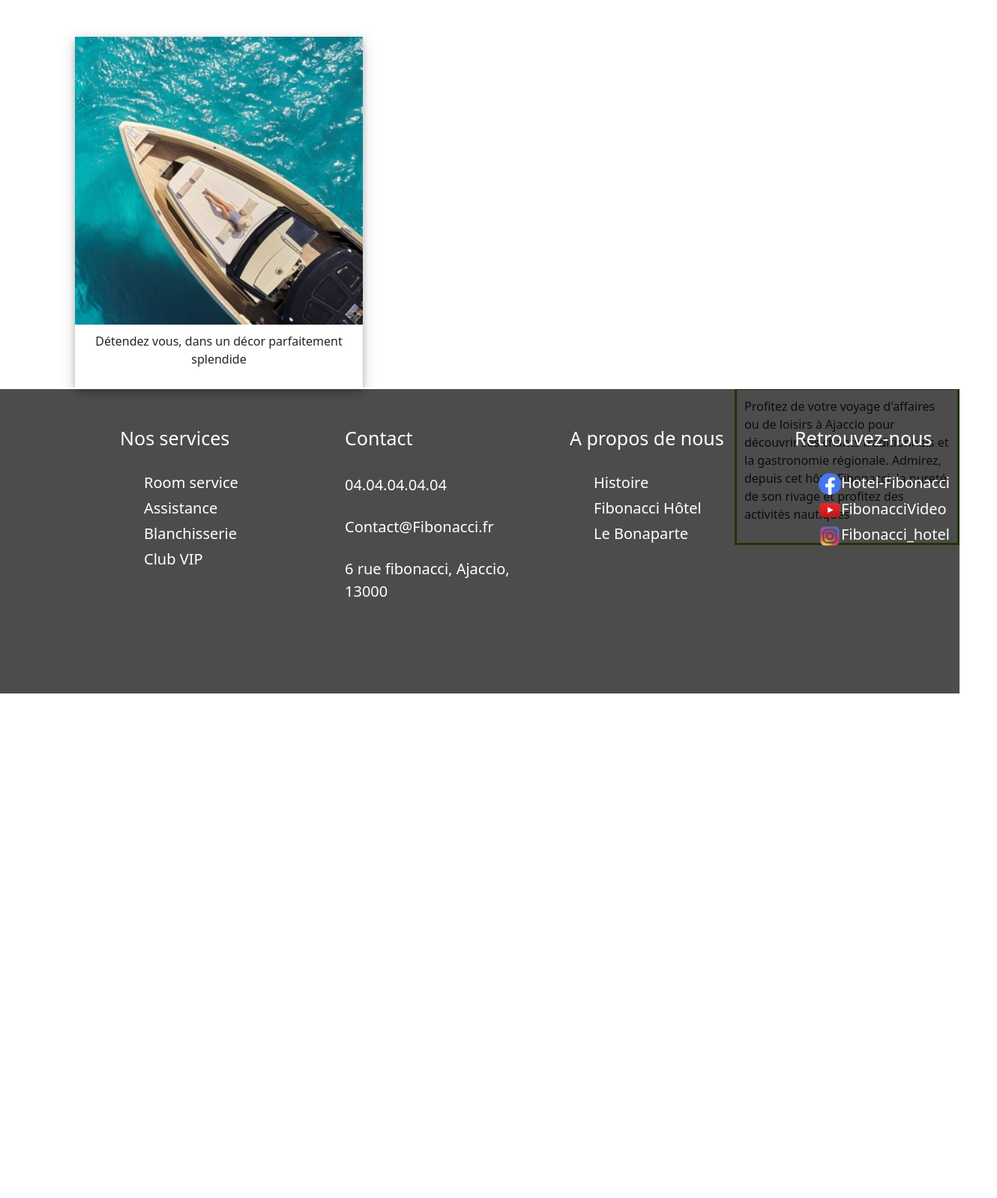
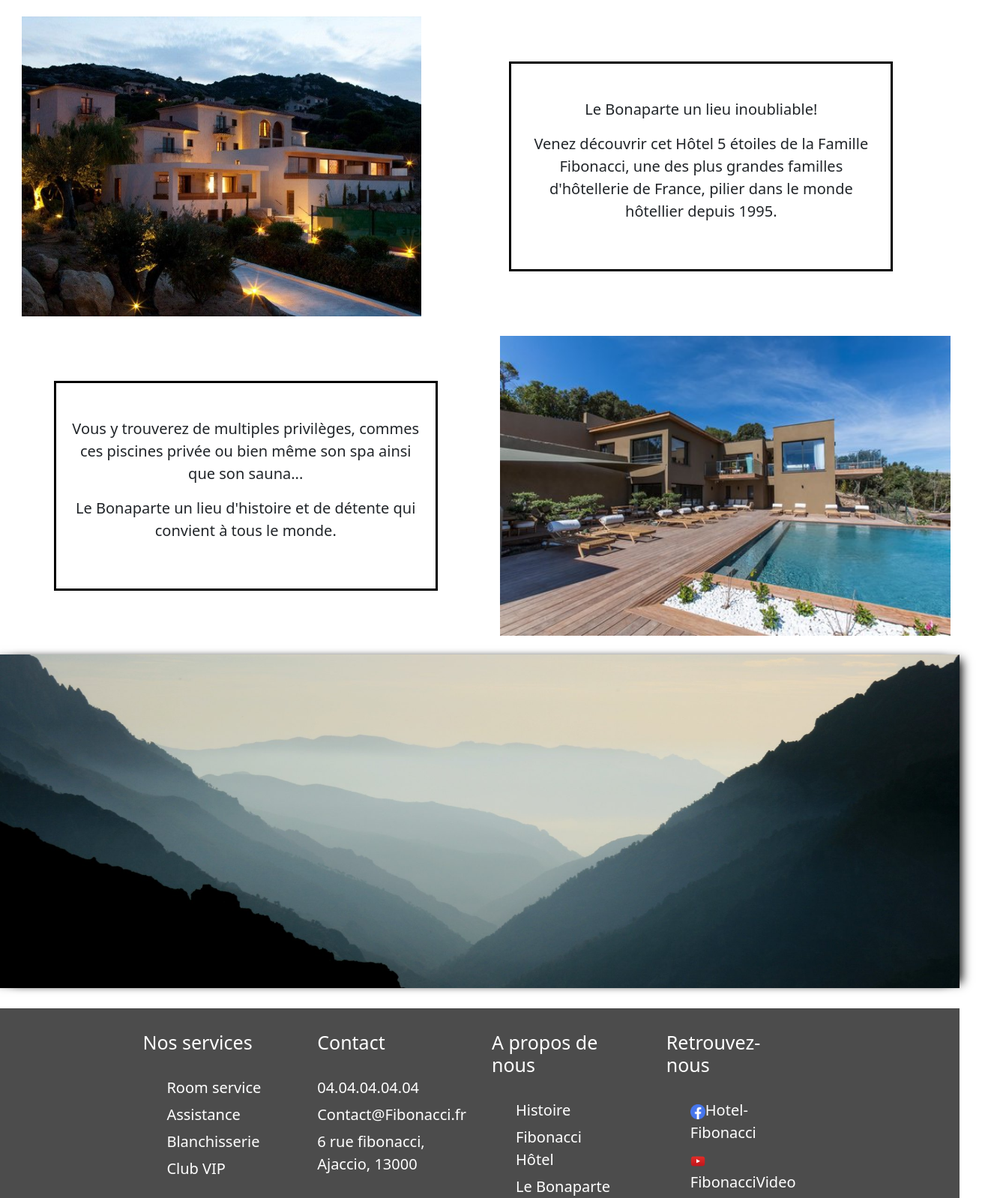
Before and after one commit to anislrg/hotel-fibo, a plain HTML site: page codefibo/index.html in a window 1280 px wide. Shown: the part 1060-2658 px from the top of the page at 75% size, 1330 px wide, since content can reach past the window. Before the commit the page ends 1985 px from the top, so only its background shows below. Drawn offline with nearby package versions, Linux system fonts and the light colour scheme.

Commit message:
modif footer, accueil, module de réservation

```diff
--- /dev/null
+++ b/codefibo/accueil.css
@@ -0,0 +1,19 @@
+
+ .Partie-une, .partie-deux, .partie-trois {
+    background-color: hsla(0, 0%, 100%, 0.50);
+    text-align: center;
+    color: black;
+    height: 23%;
+    margin: auto;
+    margin-top: 2%;
+    margin-bottom: 2%;
+    background-repeat: no-repeat;
+    max-width: 100%;
+    max-height: 100%;
+ }
+ .Partie-une {
+    background-image: url(assets/Brume.jpg);
+    background-position: center center;
+    background-size: 100%;
+   box-shadow: -10px 0px 13px -7px #000000, 10px 0px 13px -7px #000000, 0px 0px 5px 7px rgba(0,0,0,0);
+ }
--- a/codefibo/index.html
+++ b/codefibo/index.html
@@ -4,6 +4,7 @@
 		<title>Hotel Fibonacci</title>
 		<meta charset="utf-8">
 		<link href="style.css" rel="stylesheet" type="text/css" />
+		<link href="accueil.css" rel="stylesheet" type="text/css" />
 		<link href="https://cdn.jsdelivr.net/npm/bootstrap@5.1.3/dist/css/bootstrap.min.css" rel="stylesheet" integrity="sha384-1BmE4kWBq78iYhFldvKuhfTAU6auU8tT94WrHftjDbrCEXSU1oBoqyl2QvZ6jIW3" crossorigin="anonymous">
 		<link rel="stylesheet" href="caroussel.css">
 		<script src="https://ajax.googleapis.com/ajax/libs/jquery/3.6.0/jquery.min.js"></script>
@@ -65,24 +66,38 @@
 			<div id="music-container"></div>
 		</div>
 		<!-- Texte -->
+		<div class="Napo"></div>
 		<h1>Le Fibonacci Bonaparte</h1>
 			<div class="line-top"></div>
 				<p class="about"> Ajaccio, aux alentours de la ville avec vue sur la mer, Le Bonaparte écrit son histoire depuis les années 80. Elle nous raconte l'évolution de celui-ci au fur et à mesure du temps et des âges.</p>
 				<p class="about"></p>
 				<p class="about">Profitez de votre voyage d'affaires ou de loisirs à Ajaccio pour découvrir la maison Bonaparte, ses chants traditionnels et la gastronomie régionale. Admirez, depuis cet hôtel Fibonacci, la pureté de son rivage et profitez des activités nautiques.</p>
+				</div>
+			<div class="activite">
+				<img  class="img-activite" src="assets/Facade1.jpg" alt="">
+				<div class="text-activite">
+					<p>
+						Le Bonaparte un lieu inoubliable!
+					</p>
+					<p>
+						Venez découvrir cet Hôtel 5 étoiles de la Famille Fibonacci, une des plus grandes familles d'hôtellerie de France, pilier dans le monde hôtellier depuis 1995.
+					</p>
+				</div>
+			</div>
+			<div class="activite1">
+				<div class="text-activite">
+					<p>
+						Vous y trouverez de multiples privilèges, commes ces piscines privée ou bien même son spa ainsi que son sauna...
+					</p>
+					<p>
+						Le Bonaparte un lieu d'histoire et de détente qui convient à tous le monde.
+					</p>
+				</div>
+				<img  class="img-activite" src="assets/facade.2jpg.jpg" alt="">
+			</div>
+			<div class="Partie-une">
+			</div>
 
-		<!-- couroussel 2-->
-		<div class="pic-one">
-			<div class="polaroid">
-			  <img src="assets/bateau.jpg" alt="5 Terre" style="width:100%">
-			  <div class="container">
-			  <p>Détendez vous, dans un décor parfaitement splendide</p>
-			  </div>
-			</div>
-			<div class="pictxt">
-				<p> Profitez de votre voyage d'affaires ou de loisirs à Ajaccio pour découvrir ses chants traditionnels et la gastronomie régionale. Admirez, depuis cet hôtel Fibonacci, la pureté de son rivage et profitez des activités nautiques</p>
-			</div>
-		</div>
 		<footer>
 			<div class="contenu">
 				<div class="block footer-services">
@@ -96,9 +111,9 @@
 				</div>
 				<div class="block footer-contact">
 					<h3>Contact</h3>
-					<p>04.04.04.04.04</p>
-					<p>Contact@Fibonacci.fr</p>
-					<p>6 rue fibonacci, Ajaccio, 13000</p>
+					<li>04.04.04.04.04</li>
+					<li>Contact@Fibonacci.fr</li>
+					<li>6 rue fibonacci, Ajaccio, 13000</li>
 					</ul>
 				</div>
 				<div class="block footer-nous">
--- a/codefibo/style.css
+++ b/codefibo/style.css
@@ -106,20 +106,20 @@ header:hover{
  }
 
 footer img{
-   width: 30px;
+   width: 20px;
 }
 footer h3{
    font-size: 25px;
    padding-bottom: 20px;
 }
-.footer-contact p{
-   padding: 5px 0;
+.footer-contact li{
+   padding: 3px 0;
 }
 footer li{
    list-style-type: none;
 }
 .list-services li{
-   padding: 2px 0;
+   padding: 3px 0;
 }
 .list-services a{
    text-decoration: none;
@@ -129,55 +129,87 @@ footer li{
    color: black;
 }
 .contenu{
-   width: 1200px;
+   width: 90%;
    margin: 0 auto;
    display: flex;
    justify-content: center;
    align-items: flex-start;
    font-size: 20px;
-   margin: 50px 0 100px;
+   margin: 30px 0 75px;
    flex: 1 0 auto;
-   margin-left: 130px;
+   margin-left: 50px;
 }
 .block{
-   width: 25%;
+   width: 15%;
    margin: 0 30px;
 }
 
 /* Text de la page*/
-.line-top{
-   width: 1000px;
-  margin: auto;
-  border-top: 1px solid black;
-  padding: 10px;
 
-}
-.about{
-   text-align: center;
-}
 h1{
    text-align: center;
    padding: 75px;
 }
 
-/*pictur bateau*/
-.polaroid {
-  width: 30%;
-  background-color: white;
-  box-shadow: 0 4px 8px 0 rgba(0, 0, 0, 0.2), 0 6px 20px 0 rgba(0, 0, 0, 0.19);
-  margin-left: 100px;
-  margin-top: 70px;
+.Debut {
+   margin-top: 32%;
+   margin-left: 40%;
+}
+ .activite {
+   background-color: rgba(255,255,255);
+   display: flex;
+   justify-content: space-around;
+   margin-top: 5%;
+   margin-bottom: 2%;
+}
+.activite:hover img {
+   height: 450px;
+}
+.img-activite {
+   height: 400px;
+   transition: 3s;
+}
+.text-activite {
+   display: flex;
+   flex-direction: column;
+   justify-content: center;
+   align-items: center;
+   width: 40%;
+   border: 3px solid black;
+   margin: 60px;
+   padding: 15px;
+   background-color: rgba(255,255,255);
+   font-size: 20px;
+}
+p {
+ text-align: center;
 }
 
-div.container {
-  text-align: center;
-  padding: 10px 20px;
+.activite1 {
+ background-color: rgba(255,255,255);
+ display: flex;
+ justify-content: space-around;
+ margin-top: 2%;
+ margin-bottom: 2%;
 }
-.pictxt{
-   position: absolute;
-  right: 0px;
-  width: 300px;
-  border: 3px solid #73AD21;
-  padding: 10px;
-  display: inline-block;
+.activite1:hover img {
+ height: 450px;
 }
+.activite2 {
+ background-color: rgba(255,255,255);
+ display: flex;
+ justify-content: space-around;
+ margin-top: 2%;
+ margin-bottom: 2%;
+}
+.activite2:hover img {
+ height: 450px;
+}
+.Napo {
+ text-align: center;
+ color: rgb(0, 0, 0);
+ font-size: 95%;
+ margin-top: 18%;
+ margin-bottom: 2%;
+ position: absolute;
+}
```
Also changed, not shown: codefibo/Ajaccio.html (+7 -7 lines), codefibo/Evenements.html (+4 -4 lines), codefibo/Restaurant.html (+7 -7 lines), codefibo/activite.html (+3 -3 lines), codefibo/chambre.html (+3 -3 lines), codefibo/reservation.css (+5 -5 lines), codefibo/reservation.html (+2 -2 lines), codefibo/spa.html (+4 -4 lines), codefibo/assets/Facade1.jpg (added), codefibo/assets/facade.2jpg.jpg (added).
